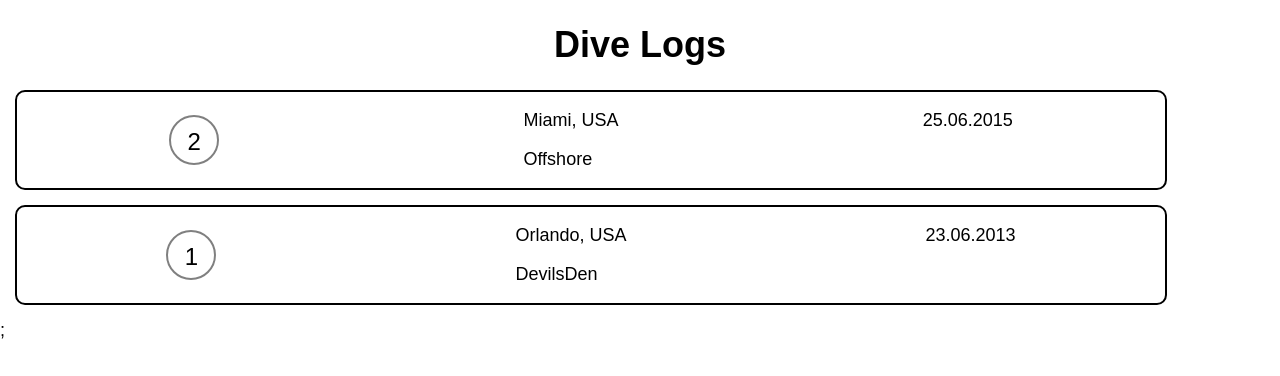
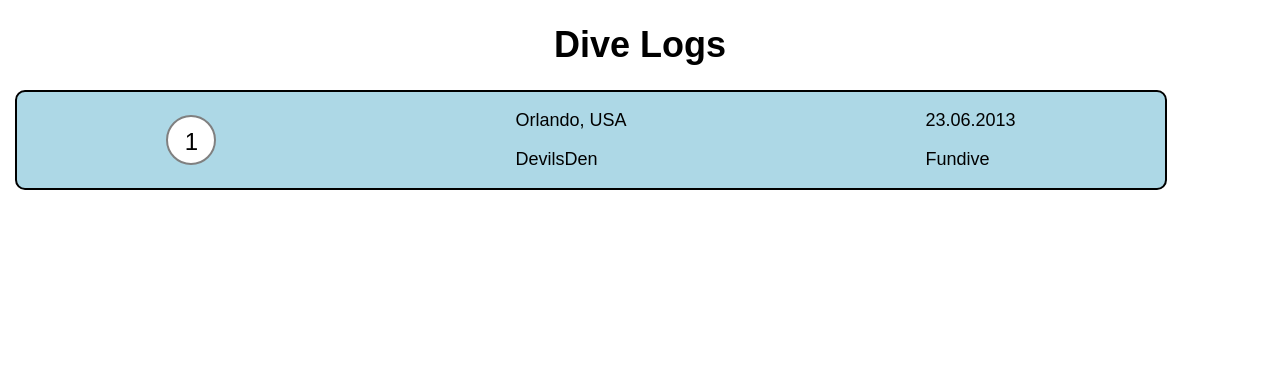
Before and after one commit to FlyingMoe91/capstone-project, a React (Create React App) app: page / in a window 1280 px wide. Shown: the top 376 px of the page. Built offline with nearby package versions, Linux system fonts and the light colour scheme.

Commit message:
Add divedetails to toggle, update sb, app.js and logbook page

```diff
--- a/src/App.js
+++ b/src/App.js
@@ -9,6 +9,13 @@ export default function App() {
         country="USA"
         locationname="DevilsDen"
         date="23.06.2013"
+        typeOfDive="Fundive"
+        timeIn="07:45"
+        timeOut="08.40"
+        bottomTime="0h 55min"
+        maxDepth="21.4m"
+        buddyName="JonDoe"
+        notes="weights 1.5kg, vis. 8m, no current, seen: turtle, trigger"
       />
     </>
   );
--- a/src/GlobalStyles.js
+++ b/src/GlobalStyles.js
@@ -5,8 +5,6 @@ export default createGlobalStyle`
     box-sizing: border-box;
 }
 body{
-    display: grid;
-    grid-template-rows: 48px auto;
     margin: 0;
     padding: 0;
     font-family: sans-serif;
--- a/src/components/DiveLog.js
+++ b/src/components/DiveLog.js
@@ -1,4 +1,5 @@
 import styled from 'styled-components';
+import { useState } from 'react';
 
 export default function DiveLog({
   divenumber,
@@ -6,29 +7,70 @@ export default function DiveLog({
   country,
   locationname,
   date,
+  typeOfDive,
+  timeIn,
+  timeOut,
+  bottomTime,
+  maxDepth,
+  buddyName,
+  notes,
 }) {
+  const [active, setActive] = useState(true);
   return (
     <>
-      <DiveLogCard>
-        <DiveNumber>2</DiveNumber>
-        <span>
-          <p>Miami, USA</p>
-          <p>Offshore</p>
-        </span>
-        <p>25.06.2015</p>
-      </DiveLogCard>
-      <DiveLogCard>
+      {active && (
+        <DiveLogCard onClick={handleCards}>
           <DiveNumber>{divenumber}</DiveNumber>
-        <span>
+          <div>
             <p>
               {city}, {country}
             </p>
             <p>{locationname}</p>
-        </span>
+          </div>
+          <div>
             <p>{date}</p>
+            <p>{typeOfDive}</p>
+          </div>
         </DiveLogCard>
+      )}
+
+      {!active && (
+        <DiveLogDetailsCard onClick={handleCards}>
+          <DiveNumberDetails>{divenumber}</DiveNumberDetails>
+          <DetailsCardHead>
+            <div>
+              <p>
+                {city}, {country}
+              </p>
+              <p>{locationname}</p>
+            </div>
+            <div>
+              <p>{date}</p>
+              <p>{typeOfDive}</p>
+            </div>
+          </DetailsCardHead>
+          <CardDetails>
+            <p>time in: </p>
+            {timeIn}
+            <p>time out: </p>
+            {timeOut}
+            <p>bottom time: </p>
+            {bottomTime}
+            <p>max. deth: </p>
+            {maxDepth}
+            <p>buddy: </p>
+            {buddyName}
+            <p>notes: </p>
+            {notes}
+          </CardDetails>
+        </DiveLogDetailsCard>
+      )}
     </>
   );
+
+  function handleCards() {
+    setActive(!active);
+  }
 }
 
 const DiveLogCard = styled.div`
@@ -39,6 +81,16 @@ const DiveLogCard = styled.div`
   border-radius: 10px;
   max-width: 90vw;
   margin: 15px;
+  background-color: lightblue;
+`;
+
+const DiveLogDetailsCard = styled.div`
+  position: relative;
+  border: 2px solid black;
+  border-radius: 10px;
+  max-width: 90vw;
+  margin: 30px;
+  padding: 10px 20px;
 `;
 
 const DiveNumber = styled.div`
@@ -51,4 +103,39 @@ const DiveNumber = styled.div`
   font-size: 1.5rem;
   border: 2px solid grey;
   border-radius: 50%;
+  background-color: white;
 `;
+
+const DiveNumberDetails = styled.div`
+  position: absolute;
+  left: -20px;
+  top: -20px;
+  background-color: white;
+  width: 50px;
+  height: 50px;
+  text-align: center;
+  margin-top: auto;
+  margin-bottom: auto;
+  line-height: 50px;
+  font-size: 1.5rem;
+  border: 2px solid grey;
+  border-radius: 50%;
+`;
+
+const DetailsCardHead = styled.div`
+  display: grid;
+  grid-template-columns: 1fr 1fr;
+  text-align: center;
+  margin-bottom: 10px;
+  background-color: lightblue;
+`;
+
+const CardDetails = styled.div`
+  display: grid;
+  grid-template-columns: 1fr 2fr;
+  gap: 20px;
+
+  p {
+    margin: 0;
+  }
+`;
--- a/src/pages/Logbook.js
+++ b/src/pages/Logbook.js
@@ -7,6 +7,13 @@ export default function Logbook({
   country,
   locationname,
   date,
+  typeOfDive,
+  timeIn,
+  timeOut,
+  bottomTime,
+  maxDepth,
+  buddyName,
+  notes,
 }) {
   return (
     <>
@@ -17,8 +24,14 @@ export default function Logbook({
         country={country}
         locationname={locationname}
         date={date}
+        typeOfDive={typeOfDive}
+        timeIn={timeIn}
+        timeOut={timeOut}
+        bottomTime={bottomTime}
+        maxDepth={maxDepth}
+        buddyName={buddyName}
+        notes={notes}
       />
-      ;
     </>
   );
 }
```
Also changed, not shown: 1 other file (tests, documents, lock files or other folders). Lines whose indentation alone changed are shown as unchanged.
